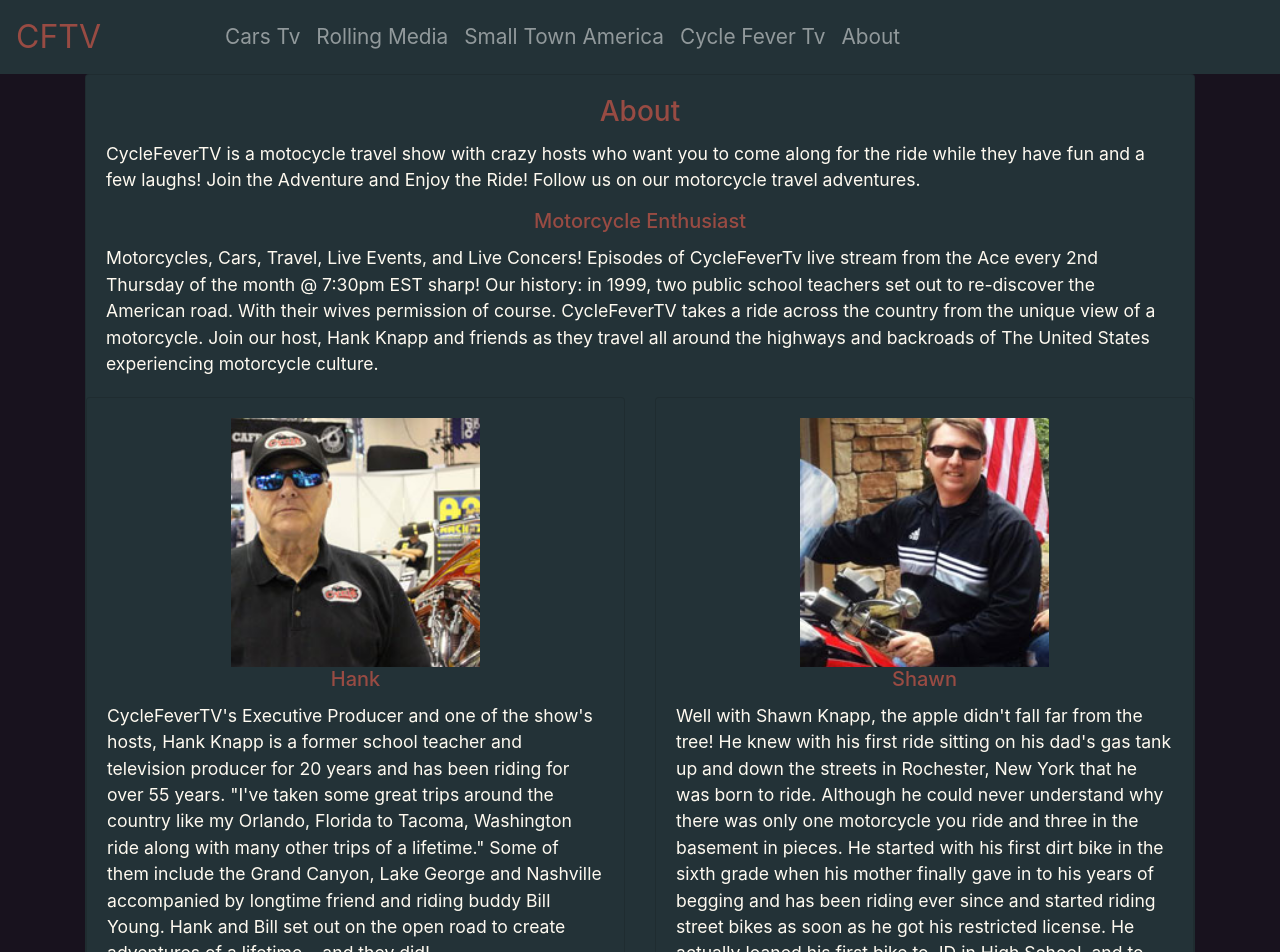
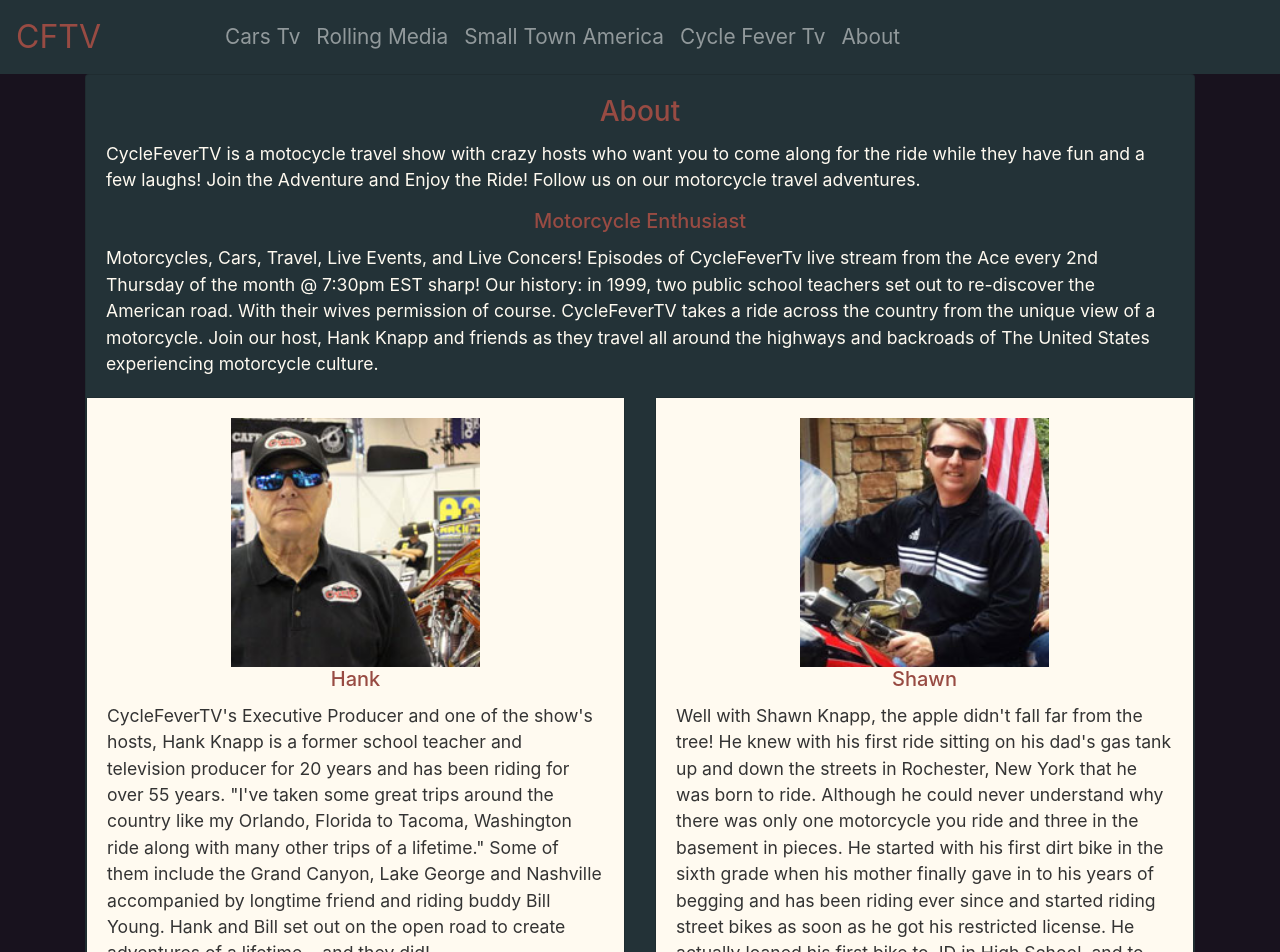
Before and after one commit to jmanock/cycleFeverTv, a React (Create React App) app: page /About in a window 1280 px wide. Shown: the top 952 px of the page. Built offline with nearby package versions, Linux system fonts and the light colour scheme.

Commit message:
making it look a little better

```diff
--- a/src/Components/Layouts/About.jsx
+++ b/src/Components/Layouts/About.jsx
@@ -19,7 +19,7 @@
         <div className='row'>
           <div className='col-6'>
             <div className='card'>
-              <div className='card-body'>
+              <div className='card-body aboutCard'>
                 <img src={Hank} alt='Hank Knapp' style={{display:'block', marginLeft:'auto', marginRight:'auto',width:'50%'}}/>
                 <h5 className='card-title text-center'>Hank</h5>
                 <p className='card-text'>
@@ -33,7 +33,7 @@
           </div>
           <div className='col-6'>
             <div className='card'>
-              <div className='card-body'>
+              <div className='card-body aboutCard'>
                 <img src={Shawn} alt='Shawn Knapp' style={{display:'block', marginLeft:'auto', marginRight:'auto', width:'50%'}}/>
                 <h5 className='card-title text-center'>Shawn</h5>
                 <p className='card-text'>
--- a/src/Components/Layouts/Cars.jsx
+++ b/src/Components/Layouts/Cars.jsx
@@ -3,7 +3,7 @@
 
 const Cars = () =>{
   return(
-    <section className='carsTv'>
+    <section className='carsTv container'>
       <h1 className='title text-center'>Cars Tv</h1>
         <h3 style={{color:'#fff'}} className='text-center'>Coming Soon</h3>
       <Calendar />
--- a/src/Components/Layouts/Cftv.jsx
+++ b/src/Components/Layouts/Cftv.jsx
@@ -3,7 +3,7 @@
 
 const Cftv = () =>{
   return(
-    <section className='cftv'>
+    <section className='cftv container'>
       <h1 className='title text-center'>Cycle Fever Tv</h1>
       <h3 style={{color:'#fff'}} className='text-center'>Coming Soon</h3>
       <Calendar />
--- a/src/Components/Layouts/Main.css
+++ b/src/Components/Layouts/Main.css
@@ -109,6 +109,12 @@
 .calendar{
   background-color:white;
 }
+.aboutCard{
+  background-color:#fffaf0;
+}
+.aboutCard > .card-text{
+  color:#333;
+}
 @media only screen and(max-width:576px){
 
 }
--- a/src/Components/Layouts/Rolling.jsx
+++ b/src/Components/Layouts/Rolling.jsx
@@ -3,7 +3,7 @@
 
 const Rolling = () =>{
   return(
-    <section className='rollingMedia'>
+    <section className='rollingMedia container'>
       <h1 className='title text-center'>Rolling Media</h1>
       <h3 style={{color:'#fff'}} className='text-center'>Coming Soon</h3>
       <Calendar />
--- a/src/Components/Layouts/Small.jsx
+++ b/src/Components/Layouts/Small.jsx
@@ -3,7 +3,7 @@
 
 const Small = () =>{
   return(
-    <section className='smallTown'>
+    <section className='smallTown container'>
       <h1 className='title text-center'>Small Town America</h1>
       <h3 style={{color:'#fff'}} className='text-center'>Coming Soon</h3>
       <Calendar />
```
